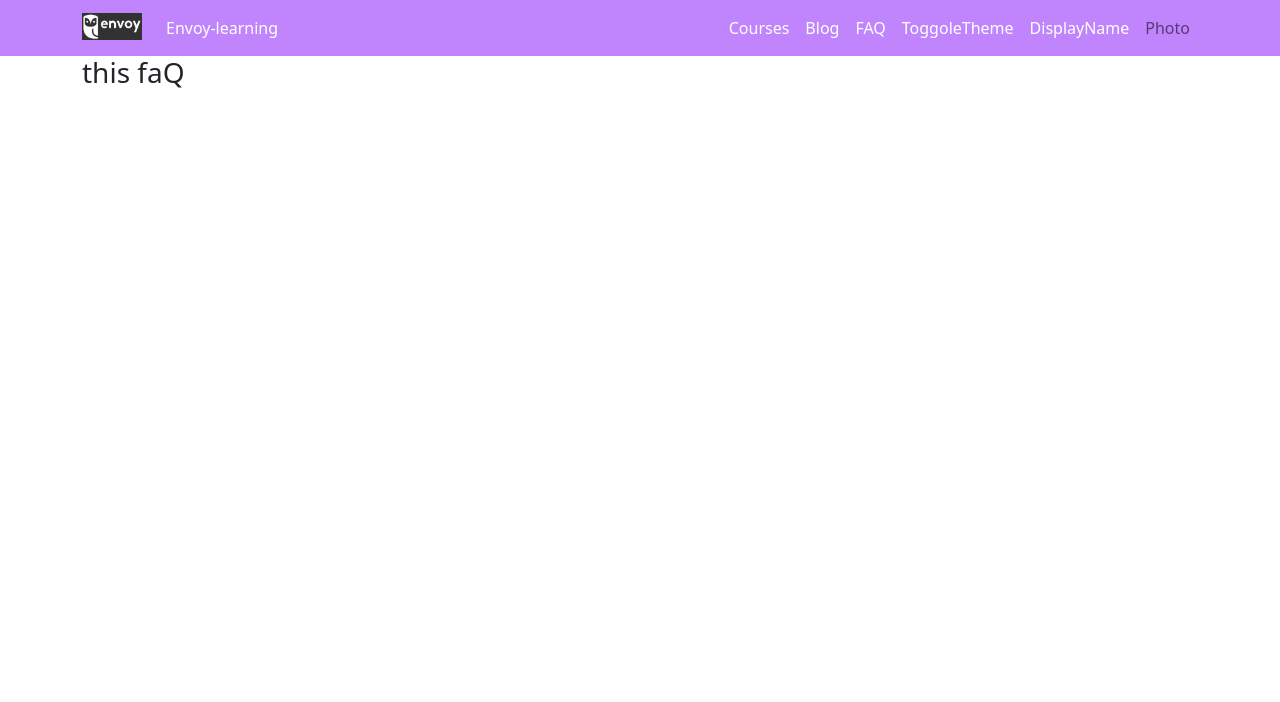
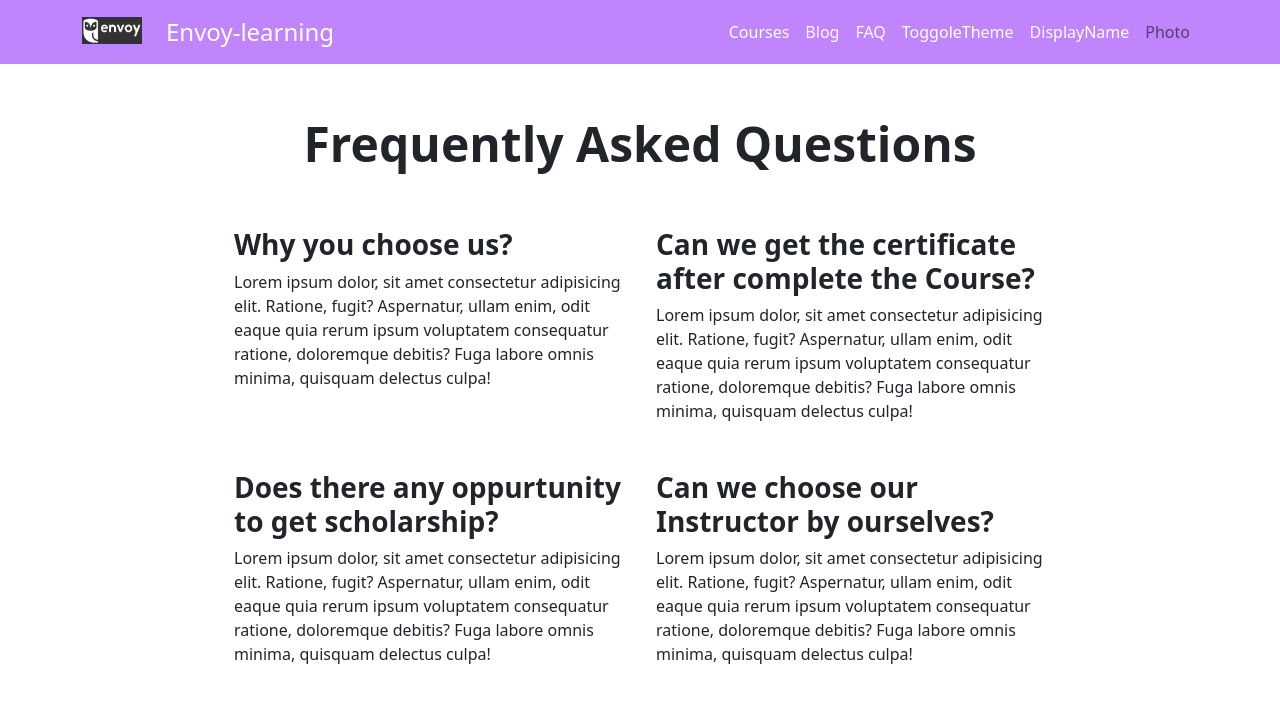
Before and after one commit to nurulalamtawhid/Envoy-learn, a React (Create React App) app: page /faq in a window 1280 px wide. Shown: the top 702 px of the page. Built offline with nearby package versions, Linux system fonts and the light colour scheme.

Commit message:
faq& blog updated

```diff
--- a/src/Component/Blog.js
+++ b/src/Component/Blog.js
@@ -2,9 +2,30 @@ import React from 'react';
 
 const Blog = () => {
     return (
-        <div>
-            this is blog
-        </div>
+        <section className="dark:bg-gray-800 dark:text-gray-100">
+	<div className="container flex flex-col justify-center px-4 py-8 mx-auto md:p-8">
+		<h2 className="text-2xl font-semibold sm:text-4xl">Bonus Questions</h2>
+		<p className="mt-4 mb-8 dark:text-gray-400">Lets See</p>
+		<div className="space-y-4">
+			<details className="w-full border rounded-lg">
+				<summary className="px-4 py-6 focus:outline-none focus-visible:ring-violet-400">what is cors?</summary>
+				<p className="px-4 py-6 pt-0 ml-4 -mt-4 dark:text-gray-400"> </p>
+			</details>
+			<details className="w-full border rounded-lg">
+				<summary className="px-4 py-6 focus:outline-none focus-visible:ring-violet-400">Why are you using firebase? What other options do you have to implement authentication?</summary>
+				<p className="px-4 py-6 pt-0 ml-4 -mt-4 dark:text-gray-400"> </p>
+			</details>
+			<details className="w-full border rounded-lg">
+				<summary className="px-4 py-6 focus:outline-none focus-visible:ring-violet-400">How does the private route work?</summary>
+				<p className="px-4 py-6 pt-0 ml-4 -mt-4 dark:text-gray-400"> </p>
+			</details>
+            <details className="w-full border rounded-lg">
+				<summary className="px-4 py-6 focus:outline-none focus-visible:ring-violet-400">What is Node? How does Node work?</summary>
+				<p className="px-4 py-6 pt-0 ml-4 -mt-4 dark:text-gray-400"> </p>
+			</details>
+		</div>
+	</div>
+</section>
     );
 };
 
--- a/src/Component/Course.js
+++ b/src/Component/Course.js
@@ -0,0 +1,11 @@
+import React from 'react';
+
+const Course = () => {
+    return (
+        <div>
+            <h3>this course</h3>
+        </div>
+    );
+};
+
+export default Course;
--- a/src/Component/Faq.js
+++ b/src/Component/Faq.js
@@ -2,9 +2,30 @@ import React from 'react';
 
 const Faq = () => {
     return (
-        <div>
-            <h3>this faQ</h3>
-        </div>
+        <section className="dark:bg-gray-800 dark:text-gray-100">
+	<div className="container flex flex-col justify-center p-4 mx-auto md:p-8">
+		<p className="p-2 text-sm font-medium tracking-wider text-center uppercase"></p>
+		<h2 className="mb-12 text-4xl font-bold leading-none text-center sm:text-5xl">Frequently Asked Questions</h2>
+		<div className="grid gap-10 md:gap-8 sm:p-3 md:grid-cols-2 lg:px-12 xl:px-32">
+			<div>
+				<h3 className="font-semibold">Why you choose us?</h3>
+				<p className="mt-1 dark:text-gray-400">Lorem ipsum dolor, sit amet consectetur adipisicing elit. Ratione, fugit? Aspernatur, ullam enim, odit eaque quia rerum ipsum voluptatem consequatur ratione, doloremque debitis? Fuga labore omnis minima, quisquam delectus culpa!</p>
+			</div>
+			<div>
+				<h3 className="font-semibold">Can we get the certificate after complete the Course?</h3>
+				<p className="mt-1 dark:text-gray-400">Lorem ipsum dolor, sit amet consectetur adipisicing elit. Ratione, fugit? Aspernatur, ullam enim, odit eaque quia rerum ipsum voluptatem consequatur ratione, doloremque debitis? Fuga labore omnis minima, quisquam delectus culpa!</p>
+			</div>
+			<div>
+				<h3 className="font-semibold">Does there any oppurtunity to get scholarship?</h3>
+				<p className="mt-1 dark:text-gray-400">Lorem ipsum dolor, sit amet consectetur adipisicing elit. Ratione, fugit? Aspernatur, ullam enim, odit eaque quia rerum ipsum voluptatem consequatur ratione, doloremque debitis? Fuga labore omnis minima, quisquam delectus culpa!</p>
+			</div>
+			<div>
+				<h3 className="font-semibold">Can we choose our Instructor by ourselves?</h3>
+				<p className="mt-1 dark:text-gray-400">Lorem ipsum dolor, sit amet consectetur adipisicing elit. Ratione, fugit? Aspernatur, ullam enim, odit eaque quia rerum ipsum voluptatem consequatur ratione, doloremque debitis? Fuga labore omnis minima, quisquam delectus culpa!</p>
+			</div>
+		</div>
+	</div>
+</section>
     );
 };
 
--- a/src/SharedComponents/Header.js
+++ b/src/SharedComponents/Header.js
@@ -2,6 +2,7 @@ import React from 'react';
 import Container from 'react-bootstrap/Container';
 import Nav from 'react-bootstrap/Nav';
 import Navbar from 'react-bootstrap/Navbar';
+import { Link } from 'react-router-dom';
 
 import Brand1 from '../Assets/Brand1.png'
 
@@ -23,15 +24,15 @@ const Header = () => {
                     <Navbar.Toggle aria-controls="responsive-navbar-nav" />
                     <Navbar.Collapse id="responsive-navbar-nav">
                         <Nav className="me-auto">
-                        <Nav.Link href="#pricing" className='text-white'>Envoy-learning</Nav.Link>
+                        <Nav.Link href=""><Link to={'/'} className='text-white text-2xl no-underline'>Envoy-learning</Link></Nav.Link>
 
 
                         </Nav>
                         <Nav>
-                        <Nav.Link href="#features" className='text-white'>Courses</Nav.Link>
+                        <Nav.Link href=""><Link to={"/course"} className='text-white no-underline'>Courses</Link></Nav.Link>
                             <Nav>
-                            <Nav.Link href="#pricing" className='text-white'>Blog</Nav.Link>
-                            <Nav.Link href="#pricing" className='text-white'>FAQ</Nav.Link>
+                            <Nav.Link href="#"><Link to={"/blog"} className='text-white no-underline'>Blog</Link></Nav.Link>
+                            <Nav.Link href="#"><Link to={'/faq'} className='text-white no-underline'>FAQ </Link> </Nav.Link>
                             <Nav.Link href="#features" className='text-white'>ToggoleTheme</Nav.Link>
                             <Nav.Link href="#deets" className='text-white'>DisplayName</Nav.Link>
                             </Nav>
```
